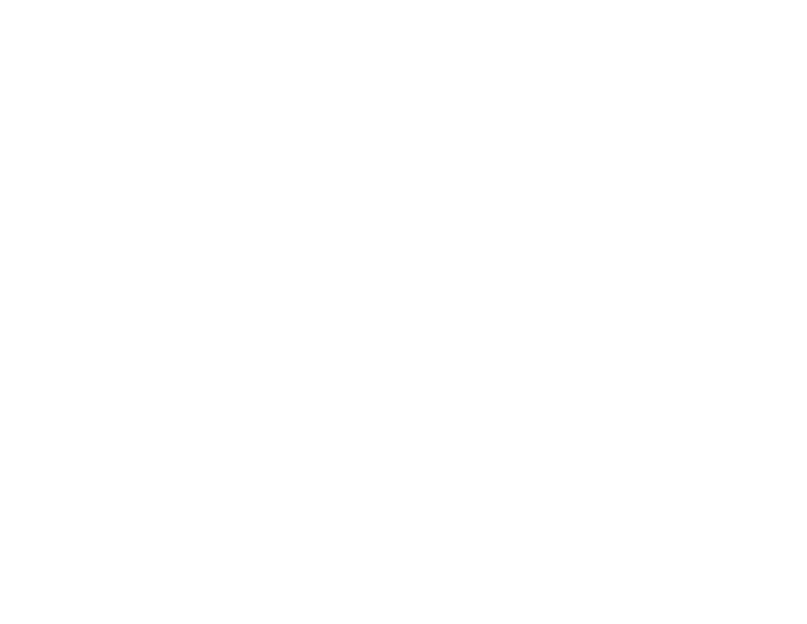
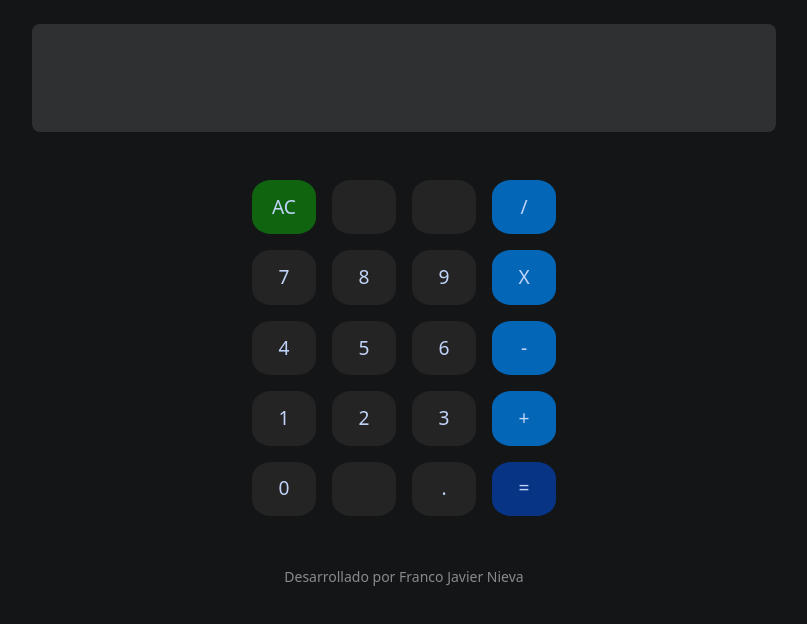
Before and after one commit to francojnieva/calculadora, a plain HTML site: page index.html in a window 1280 px wide. Shown: the whole page, without its empty margins (236-1043 px from the left). Drawn offline with nearby package versions, Linux system fonts and the light colour scheme.

Commit message:
:art: add favicon, layout and styles

```diff
--- a/css/style.css
+++ b/css/style.css
@@ -3,3 +3,54 @@
     margin: 0;
     box-sizing: border-box;
 }
+
+body {
+    background-color: #141516;
+}
+
+input {
+    outline: none;
+    border: none;
+    background-color: #2e3031;
+    border-radius: .5rem;
+    caret-color: #6e9ef8;
+}
+
+@media screen and (min-width: 1024px) {
+    .input-container {
+        width: 60%;
+    }
+}
+
+.button-container {
+    display: grid;
+    grid-template-columns: repeat(4, 4rem);
+}
+
+.button-container button {
+    border: none;
+    color: #c0d4fa;
+    font-size: 1.2rem;
+    padding: .8rem;
+    border-radius: 30%;
+    background-color: #242424;
+    transition: .4s;
+}
+
+.button-container button:active {
+   background-color: #c0d4fa;
+   border-radius: 20%;
+   color: #242424;
+}
+
+.button-container .btn-AC {
+    background-color: #106410;
+}
+
+.button-container .operations {
+    background-color: #0466b6;
+}
+
+.button-container .equal {
+    background-color: #083485;
+}
--- a/index.html
+++ b/index.html
@@ -1,24 +1,62 @@
 <!DOCTYPE html>
 <html lang="es">
+
 <head>
     <meta charset="UTF-8">
     <meta name="author" content="Franco Javier Nieva">
     <meta name="viewport" content="width=device-width, initial-scale=1.0">
+    <!-- FAVICON -->
+    <link rel="shortcut icon" href="./img/calculator-icon.svg" type="image/x-icon">
+    <!-- BOOTSTRAP -->
+    <link href="https://cdn.jsdelivr.net/npm/bootstrap@5.3.1/dist/css/bootstrap.min.css" rel="stylesheet"
+        integrity="sha384-4bw+/aepP/YC94hEpVNVgiZdgIC5+VKNBQNGCHeKRQN+PtmoHDEXuppvnDJzQIu9" crossorigin="anonymous">
     <!-- CSS -->
     <link rel="stylesheet" href="./css/style.css">
-    <!-- BOOTSTRAP -->
-    <link href="https://cdn.jsdelivr.net/npm/bootstrap@5.3.1/dist/css/bootstrap.min.css" rel="stylesheet" integrity="sha384-4bw+/aepP/YC94hEpVNVgiZdgIC5+VKNBQNGCHeKRQN+PtmoHDEXuppvnDJzQIu9" crossorigin="anonymous">
     <!-- TITLE -->
     <title>Calculadora</title>
 </head>
+
 <body>
-    <main>
+    <main class="">
+        <div class="container pt-4 text-center input-container">
+            <input type="text" class="w-100 p-4 fs-1 text-end text-white-50" autocomplete="off" id="screen">
+        </div>
+        <div class="button-container my-5 text-center gap-2 gap-md-3 justify-content-center">
+            <button class="btn-AC">AC</button>
+            <button class=""></button>
+            <button class=""></button>
+            <button class="operations">/</button>
 
+            <button class="">7</button>
+            <button class="">8</button>
+            <button class="">9</button>
+            <button class="operations">X</button>
+
+            <button class="">4</button>
+            <button class="">5</button>
+            <button class="">6</button>
+            <button class="operations">-</button>
+
+            <button class="">1</button>
+            <button class="">2</button>
+            <button class="">3</button>
+            <button class="operations">+</button>
+
+            <button class="">0</button>
+            <button class=""></button>
+            <button class="">.</button>
+            <button class="equal">=</button>
+        </div>
     </main>
-
+    <footer class="text-center text-white-50">
+        <small>Desarrollado por Franco Javier Nieva</small>
+    </footer>
     <!-- BOOTSTRAP -->
-    <script src="https://cdn.jsdelivr.net/npm/bootstrap@5.3.1/dist/js/bootstrap.bundle.min.js" integrity="sha384-HwwvtgBNo3bZJJLYd8oVXjrBZt8cqVSpeBNS5n7C8IVInixGAoxmnlMuBnhbgrkm" crossorigin="anonymous"></script>
+    <script src="https://cdn.jsdelivr.net/npm/bootstrap@5.3.1/dist/js/bootstrap.bundle.min.js"
+        integrity="sha384-HwwvtgBNo3bZJJLYd8oVXjrBZt8cqVSpeBNS5n7C8IVInixGAoxmnlMuBnhbgrkm"
+        crossorigin="anonymous"></script>
     <!-- JS -->
     <script src="./js/app.js"></script>
 </body>
+
 </html>
```
Also changed, not shown: img/calculator-icon.svg (added).
